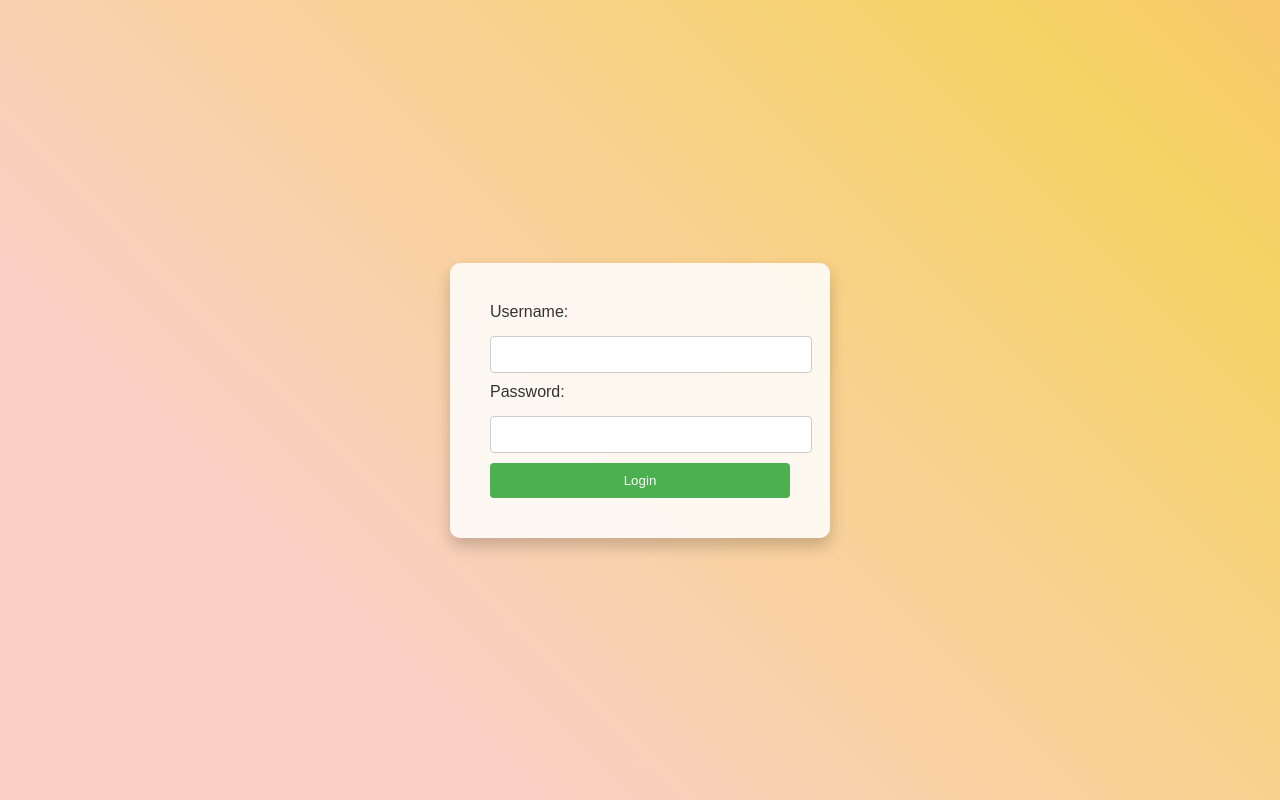
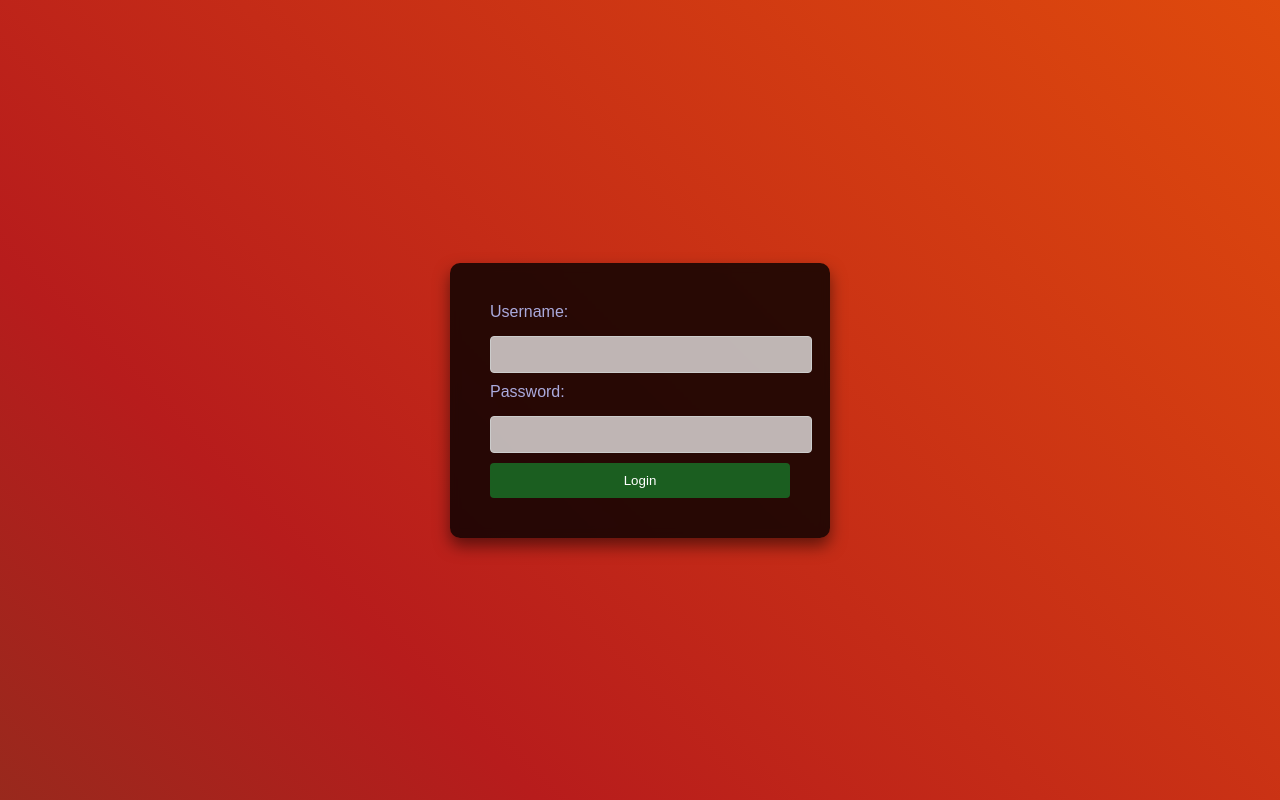
Before and after one commit to gast0xC/simLabWorkV3, a PHP site: page /webapp/backend/mvc/user/views/login.php in a window 1280 px wide. Run offline with PHP 8.4, Linux system fonts and the light colour scheme.

Commit message:
pequenas alteracoes2

```diff
--- a/backend/mvc/user/views/login.php
+++ b/backend/mvc/user/views/login.php
@@ -8,16 +8,21 @@
         /* Add some basic styling */
         body {
             font-family: 'Arial', sans-serif;
-            background-image: linear-gradient(45deg, #ff9a9e, #fad0c4, #fad0c4, #f6d365, #fda085, #f6d365);
-            background-size: 300% 300%;
-            animation: colorsBackgroundChange 10s ease infinite;
-            color: #333;
+            background-image: linear-gradient(45deg, #0d47a1, #1b5e20, #b71c1c, #ff6f00);
+            background-size: 400% 400%;
+            animation: colorsBackgroundChange 15s ease infinite;
+            color: #fff;
             display: flex;
             justify-content: center;
             align-items: center;
             height: 100vh;
             margin: 0;
             padding: 0;
+            transition: background-color 0.5s;
+        }
+
+        body:hover {
+            background-color: #333; /* Escurece o fundo quando o mouse passa sobre a página */
         }
 
         @keyframes colorsBackgroundChange {
@@ -29,9 +34,10 @@
         .login-container {
             width: 300px;
             padding: 40px;
-            background-color: rgba(255, 255, 255, 0.85); /* Fundo translúcido para os elementos do formulário */
+            background-color: rgba(0, 0, 0, 0.8); /* Fundo translúcido escuro para os elementos do formulário */
             border-radius: 10px;
-            box-shadow: 0 8px 16px rgba(0, 0, 0, 0.2); /* Sombra para profundidade */
+            box-shadow: 0 8px 16px rgba(0, 0, 0, 0.5); /* Sombra para profundidade */
+            backdrop-filter: blur(5px); /* Efeito de desfoque no fundo do container */
         }
 
         input[type="text"], input[type="password"] {
@@ -40,32 +46,35 @@
             margin: 10px 0;
             border: 1px solid #ccc;
             border-radius: 4px;
-            transition: transform 0.3s ease-in-out, box-shadow 0.3s ease-in-out;
+            background-color: rgba(255, 255, 255, 0.7); /* Fundo semi-transparente para inputs */
+            transition: background-color 0.3s ease-in-out;
         }
 
         input[type="text"]:focus, input[type="password"]:focus {
-            transform: scale(1.05);
-            box-shadow: 0 2px 4px rgba(0, 0, 0, 0.2); /* Sombra ao focar */
+            background-color: rgba(255, 255, 255, 1); /* Muda o fundo para branco ao focar */
+            box-shadow: 0 2px 4px rgba(0, 0, 0, 0.4); /* Sombra ao focar */
         }
 
         input[type="submit"] {
             width: 100%;
             padding: 10px;
-            background-color: #4CAF50;
+            background-color: #1b5e20; /* Verde escuro para o botão de submissão */
             color: white;
             border: none;
             border-radius: 4px;
             cursor: pointer;
-            transition: background-color 0.3s ease, box-shadow 0.3s ease-in-out;
+            transition: transform 0.3s ease, box-shadow 0.3s ease-in-out;
         }
+
         input[type="submit"]:hover {
-        background-color: #45a049;
-        box-shadow: 0 4px 8px rgba(0, 0, 0, 0.3); /* Sombra ao passar o mouse */
+            transform: scale(1.05); /* Aumenta o tamanho do botão ao passar o mouse */
+            box-shadow: 0 4px 8px rgba(0, 0, 0, 0.6); /* Sombra mais intensa ao passar o mouse */
         }
 
         label {
             display: block;
             margin-bottom: 5px;
+            color: #aad; /* Cor clara para o texto do label */
         }
     </style>
 </head>
```
